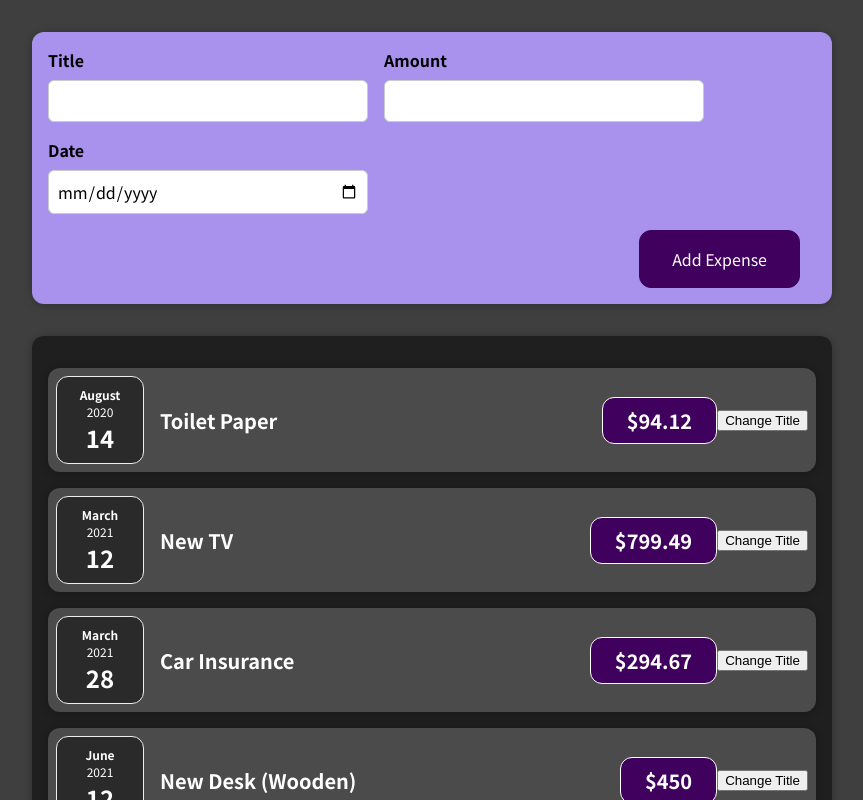
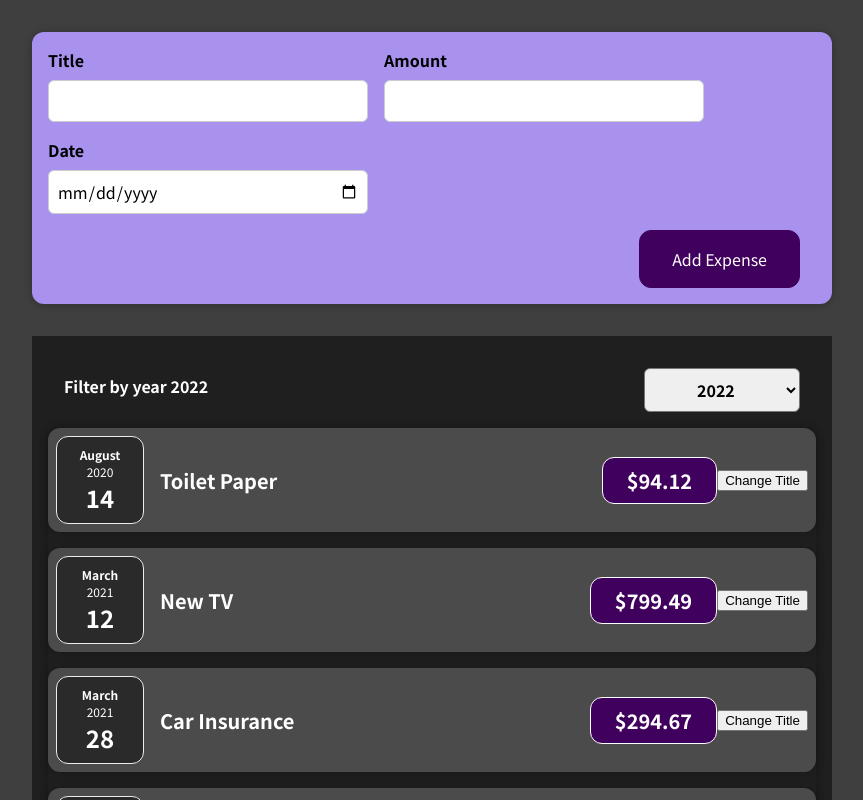
Before and after one commit to Mary78234/react-project-1, a React (Create React App) app: page / in a window 1280 px wide. Shown: the top 800 px of the page, without its empty margins (208-1071 px from the left). Built offline with nearby package versions, Linux system fonts and the light colour scheme.

Commit message:
send-up selected value

```diff
--- a/src/components/Expenses/Expenses.js
+++ b/src/components/Expenses/Expenses.js
@@ -1,15 +1,29 @@
-import React from "react";
+import React, { useState } from "react";
 import "./Expenses.css";
 import ExpenseItem from "./ExpenseItem";
 import Card from "../UI/Card";
+import ExpensesFilter from "./ExpensesFilter";
 
 function Expenses(props) {
+  const [saveYear, setYear] = useState(2022);
+  const sendYear = (year) => {
+    setYear(year);
+    console.log(saveYear);
+  };
   return (
-    <Card className="expenses">
-      {props.expenses.map((ex) => (
-        <ExpenseItem title={ex.title} amount={ex.amount} date={ex.date} />
-      ))}
-    </Card>
+    <div className="expenses">
+      <ExpensesFilter onSendYear={sendYear} />
+      <Card>
+        {props.expenses.map((ex) => (
+          <ExpenseItem
+            key={ex.id}
+            title={ex.title}
+            amount={ex.amount}
+            date={ex.date}
+          />
+        ))}
+      </Card>
+    </div>
   );
 }
 
--- /dev/null
+++ b/src/components/Expenses/ExpensesFilter.css
@@ -0,0 +1,24 @@
+.expenses-filter {
+  color: white;
+  padding: 0 1rem;
+}
+
+.expenses-filter__control {
+  display: flex;
+  width: 100%;
+  align-items: center;
+  justify-content: space-between;
+  margin: 1rem 0;
+}
+
+.expenses-filter label {
+  font-weight: bold;
+  margin-bottom: 0.5rem;
+}
+
+.expenses-filter select {
+  font: inherit;
+  padding: 0.5rem 3rem;
+  font-weight: bold;
+  border-radius: 6px;
+}
--- /dev/null
+++ b/src/components/Expenses/ExpensesFilter.js
@@ -0,0 +1,30 @@
+import React, { useState } from "react";
+import "./ExpensesFilter.css";
+
+const ExpensesFilter = (props) => {
+  const [saveYear, setYear] = useState(2022);
+  const years = [2022, 2021, 2020, 2019];
+  const listYears = years.map((year) => (
+    <option key={year.toString()} value={year}>
+      {year}
+    </option>
+  ));
+
+  const selectedYear = (event) => {
+    setYear(event.target.value);
+    props.onSendYear(event.target.value);
+  };
+
+  return (
+    <div className="expenses-filter">
+      <div className="expenses-filter__control">
+        <label>Filter by year {saveYear}</label>
+        <select onChange={selectedYear} value={saveYear}>
+          {listYears}
+        </select>
+      </div>
+    </div>
+  );
+};
+
+export default ExpensesFilter;
```
